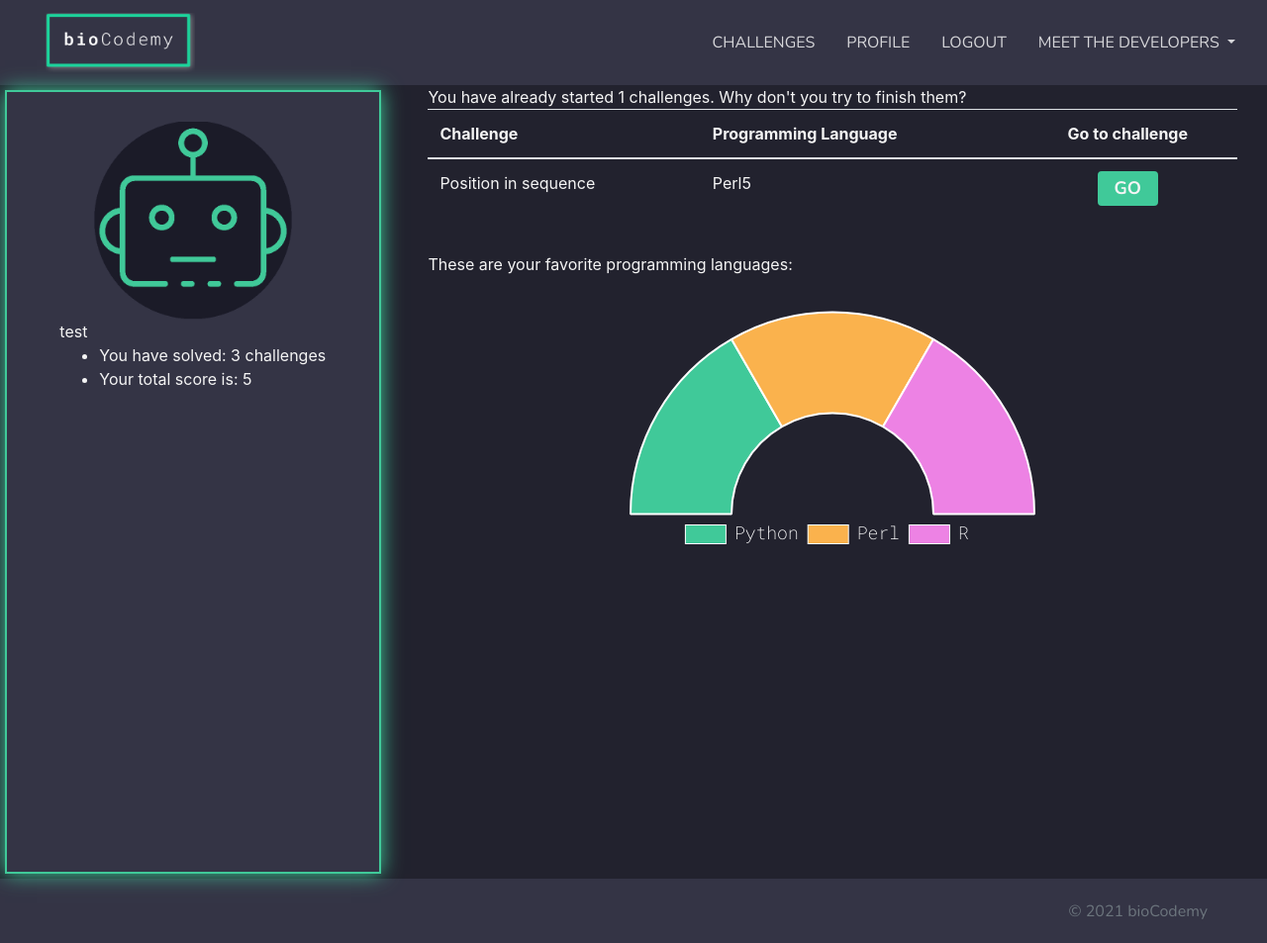
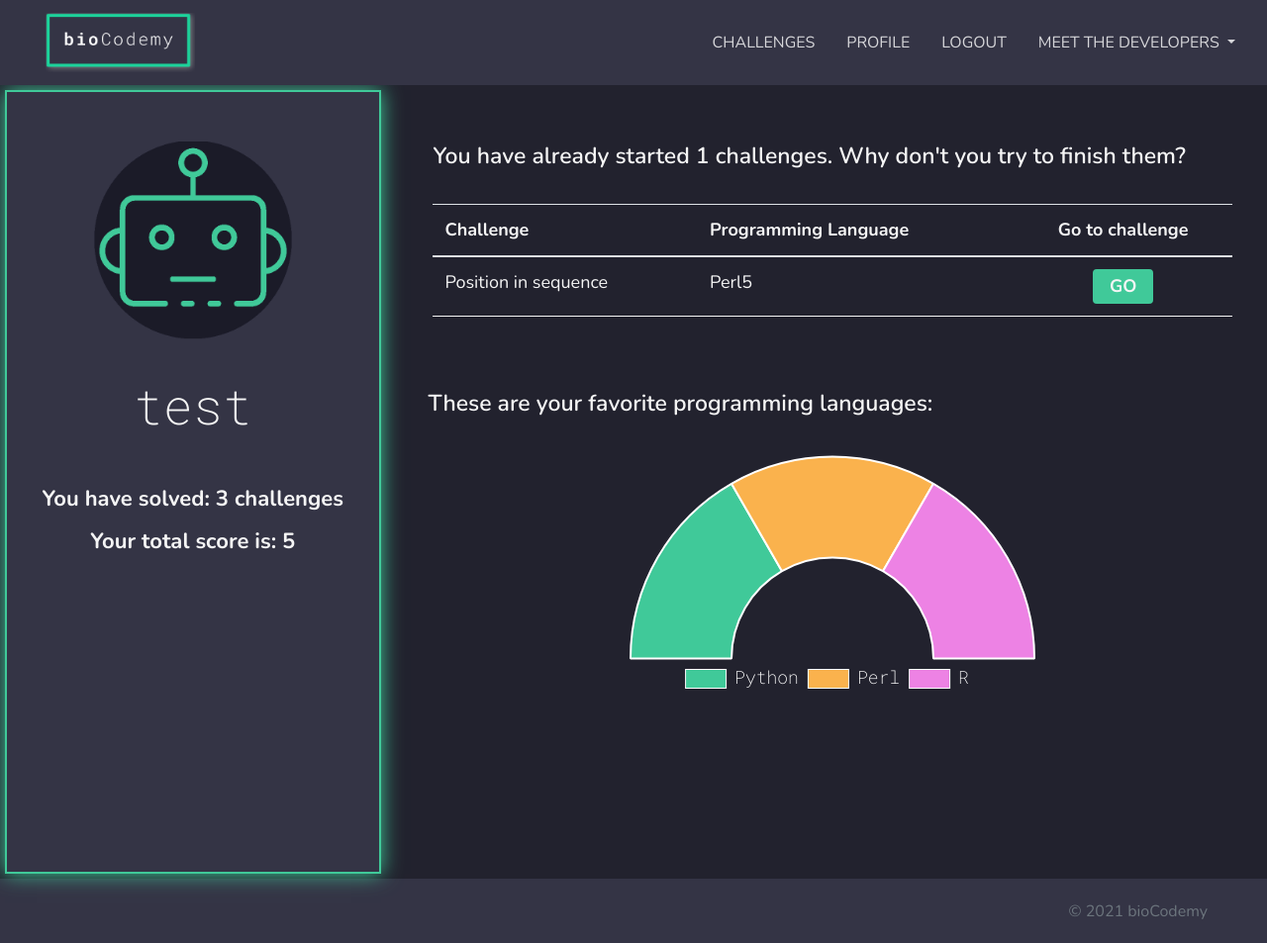
Before and after one commit to aitortxo10/DBW_project, a Flask app: page /profile in a window 1280 px wide. Shown: the whole page at 99% size. Run offline with Flask 2, Linux system fonts and the light colour scheme; a user stored in the database is signed in; data comes from the database, SQL or seed files in the repository; some libraries are stand-ins or nearby versions.

Commit message:
Updated css

```diff
--- a/project/static/index.css
+++ b/project/static/index.css
@@ -98,6 +98,7 @@ a {
     float: none;
     width: 100%;
   }
+
 }
 
 /*
@@ -237,7 +238,6 @@ button:hover {
   margin: 5px;
   width: 30%;
   min-height: 99%;
-  position: sticky;
   float: left;
   background-color: #343445;
   border-style: solid;
@@ -247,11 +247,12 @@ button:hover {
   display: flex;
   flex-wrap: wrap;
   justify-content: center;
-
 }
 
 #content_column{
   position: fixed;
+  max-width: 30%;
+  padding: 20px 15px 0 15px;
 }
 
 .img-container {
@@ -265,14 +266,74 @@ button:hover {
     display: inline-block;
 }
 
+.info_container{
+  text-align: center;
+}
+
+#name_profile{
+  margin-top: 30px;
+  margin-bottom: 40px;
+  font-family: 'Roboto Mono', monospace;
+  font-weight: 200;
+  font-size: 50px;
+  word-break: break-all;
+
+
+}
+
+.no-bullets{
+  list-style-type: none;
+  padding: 0;
+  font-family: "Nunito", sans-serif;
+  font-weight: 700;
+  font-size: 22px;
+}
+
+.no-bullets > li{
+  margin-top: 10px;
+}
 
 #mainbox{
   width: 67%;
   float: right;
-  min-height: 100%;
+  margin-top: 35px;
 }
 
-@media screen and (max-width: 600px) {
+#welcome{
+  margin-bottom: 30px;
+  padding: 10px;
+  border-style: solid;
+  border-width: 2px;
+  border-color: #40c999;
+  box-shadow: 0 0 20px #40c999;
+  font-family: "Nunito", sans-serif;
+  font-weight: 600;
+  font-size: 20px;
+  text-align: center;
+
+}
+
+#pending_challenges{
+  padding: 20px;
+}
+
+#pending_title{
+  font-family: "Nunito", sans-serif;
+  font-weight: 600;
+  font-size: 23px;
+  color: whitesmoke;
+}
+
+#pending_table{
+  margin-top: 30px;
+  font-family: "Nunito", sans-serif;
+  font-weight: 400;
+  font-size: 18px;
+  color: whitesmoke;
+  border-bottom: 1px solid;
+}
+
+@media screen and (max-width: 800px) {
   .column {
     width: 100% !important;
   }
@@ -282,11 +343,13 @@ button:hover {
   }
 
   #mainbox{
+    margin-top: 0;
     min-height: 40%;
   }
 
   #content_column{
     position: sticky;
+    min-width: 100% !important;
   }
 
 }
```
